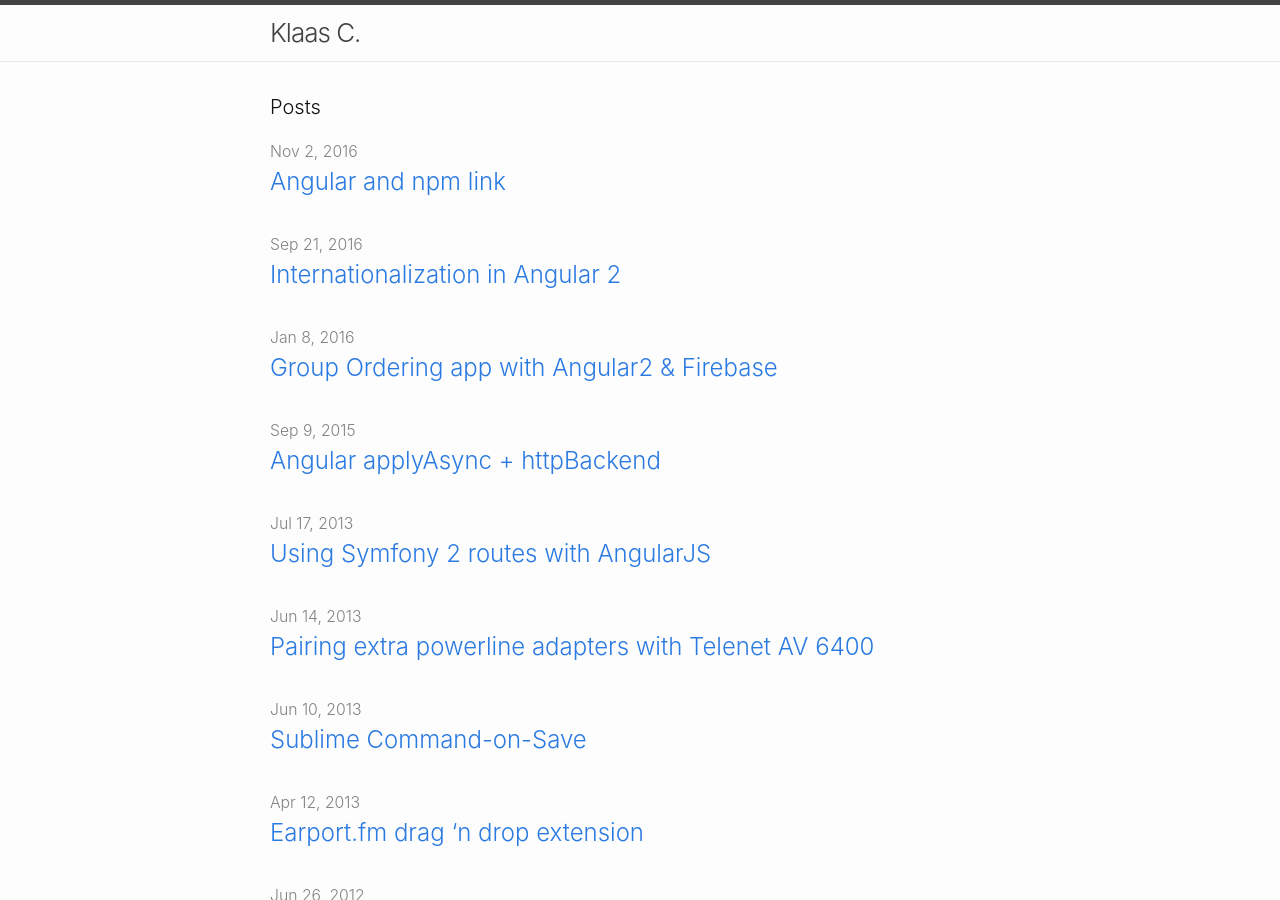
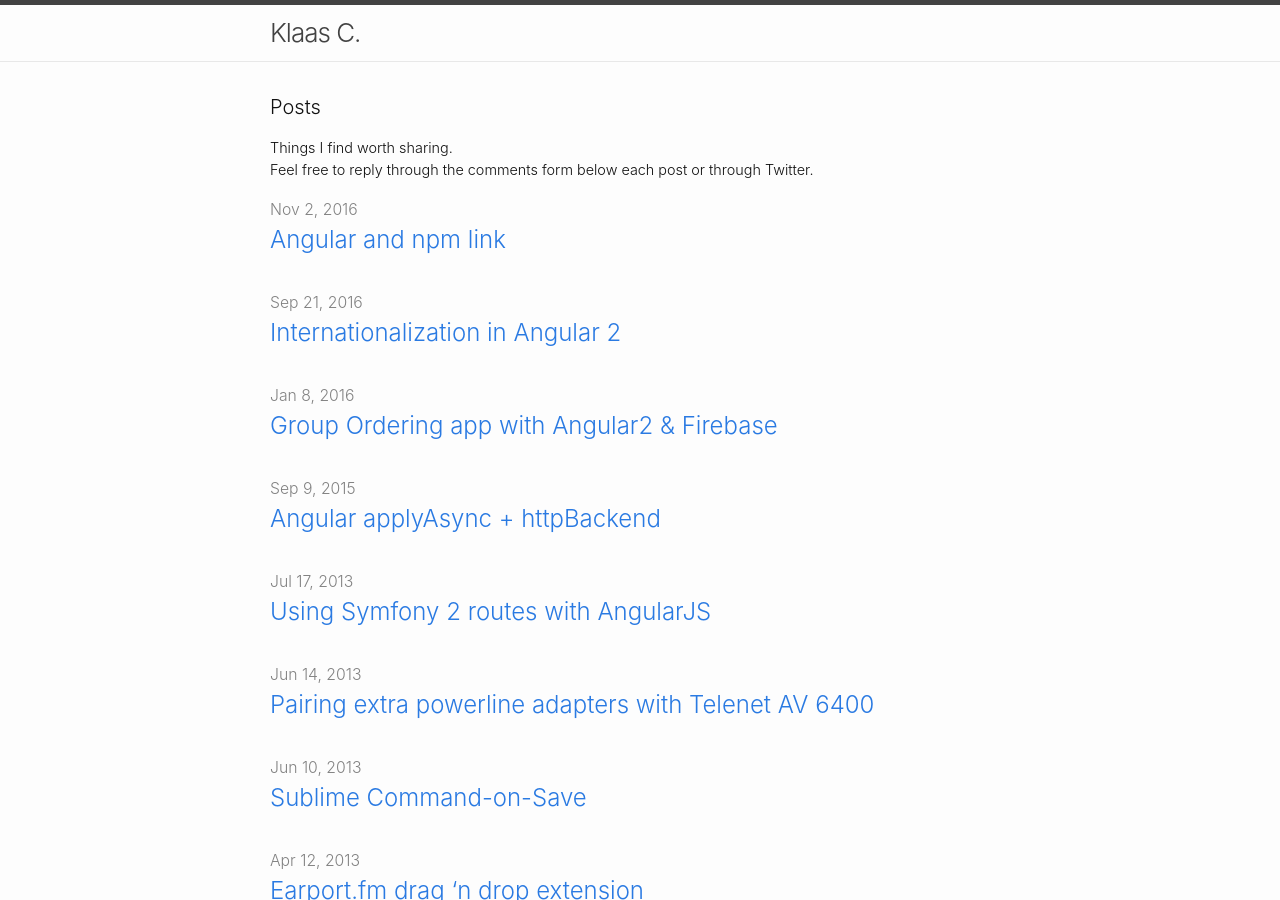
Before and after one commit to klaascuvelier/klaascuvelier.github.io, a Jekyll site: the page built from blog.html, in a window 1280 px wide and 900 px high. Built offline with Jekyll 4.4.1, drawn with Linux system fonts in a browser that asks for light colours.

Commit message:
Small update to blog page

```diff
--- a/blog.html
+++ b/blog.html
@@ -5,6 +5,9 @@
 <div class="home">
 
     <h1 class="page-heading">Posts</h1>
+    <p style="font-size: 80%">Things I find worth sharing.<br />
+        Feel free to reply through the comments form below each post or through Twitter.
+    </p>
 
     <ul class="post-list">
         {% for post in site.posts %}
```
